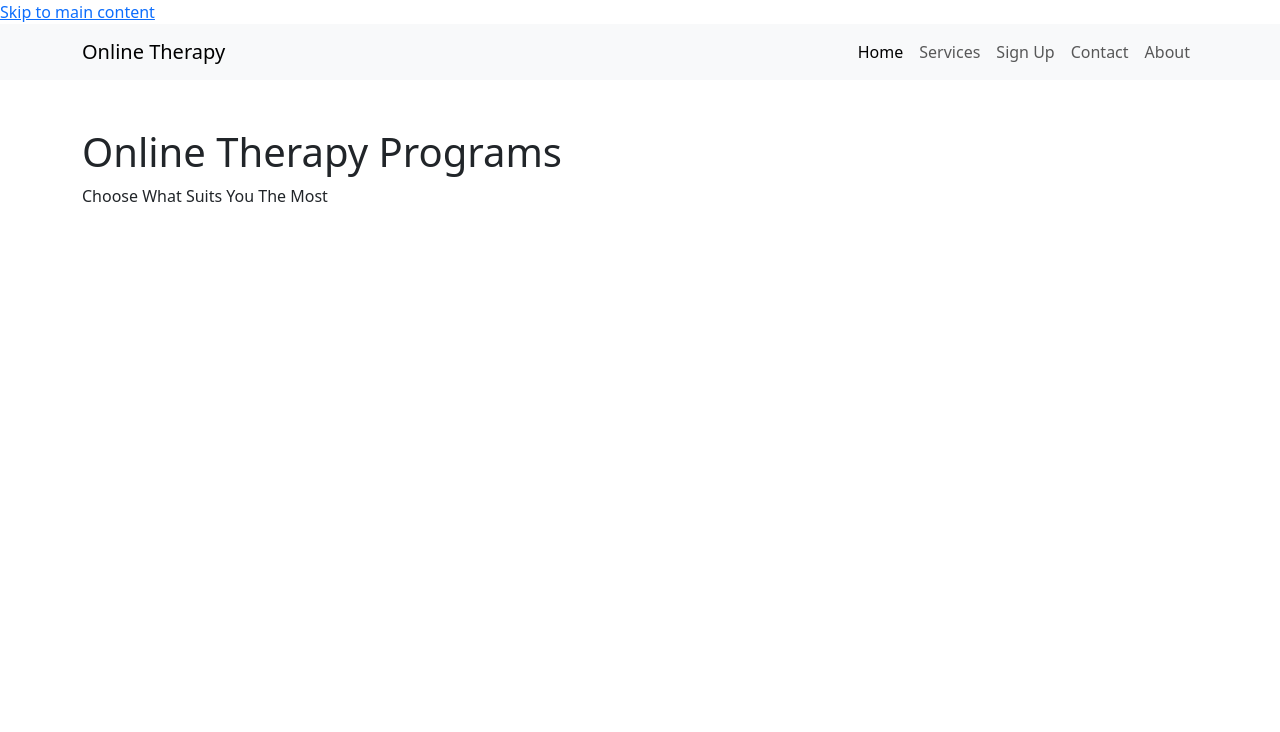
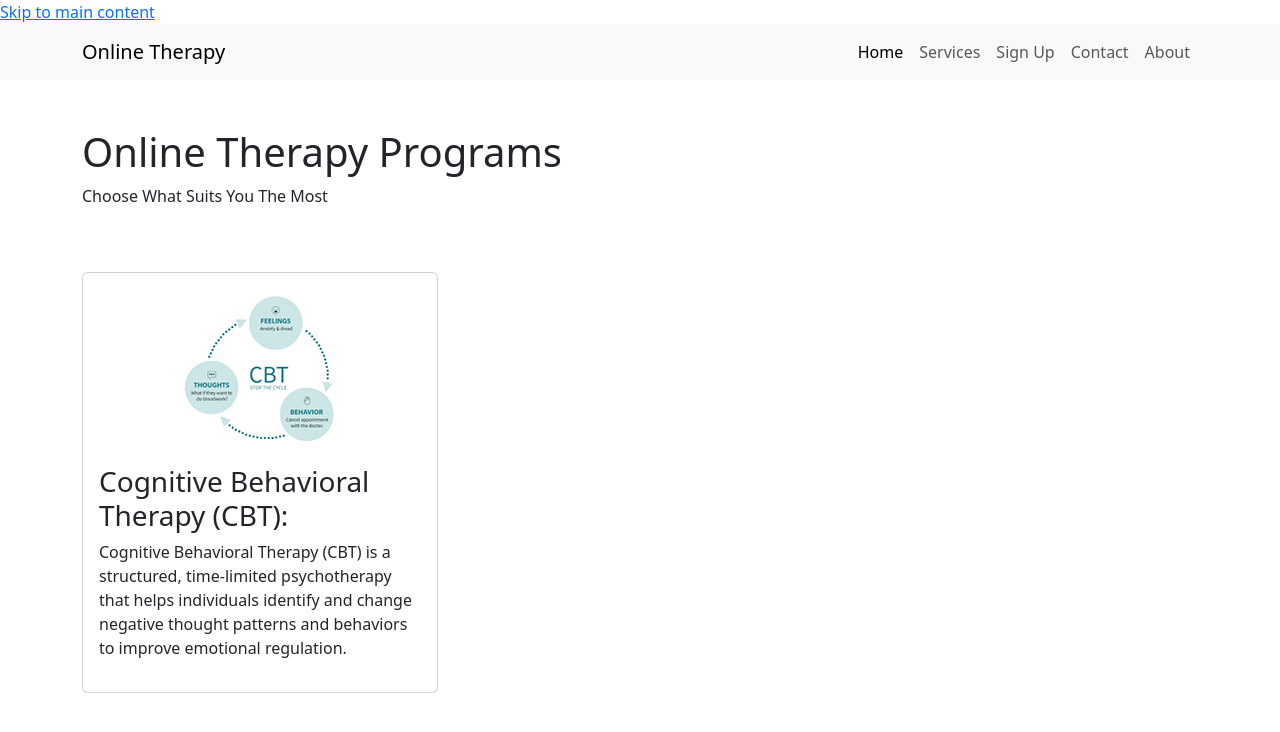
Before and after one commit to Will11521/mtm6201_final, a plain HTML site: page index.html in a window 1280 px wide. Drawn offline with nearby package versions, Linux system fonts and the light colour scheme.

Commit message:
starting with therapies

```diff
--- a/index.html
+++ b/index.html
@@ -50,6 +50,26 @@
                 </div>
             </div>
         </section>
+ <!-- Therapy cards -->
+<section class="therapy-types">
+ <div class="container">
+ <div class="row g-4">
+ <!-- CBT Card -->
+  <div class="col-md-6 col-lg-4">
+ <div class="card h-100">
+  <div class="card-body">
+  <div class="text-center mb-3">
+ <picture>
+  <source srcset="images/cbt.png" media="(min-width: 768px)">
+ <img src="images/cbt.png" class="img-fluid therapy-img"
+   alt="Cognitive Behavioral Therapy">
+  </picture>
+ </div>
+ <h3>Cognitive Behavioral Therapy (CBT):</h3>
+  <p>Cognitive Behavioral Therapy (CBT) is a structured, time-limited psychotherapy that helps individuals identify and change negative thought patterns and behaviors to improve emotional regulation.</p>
+   </div>
+ </div>
+ </div>
 
 </body>
 </html>
```
